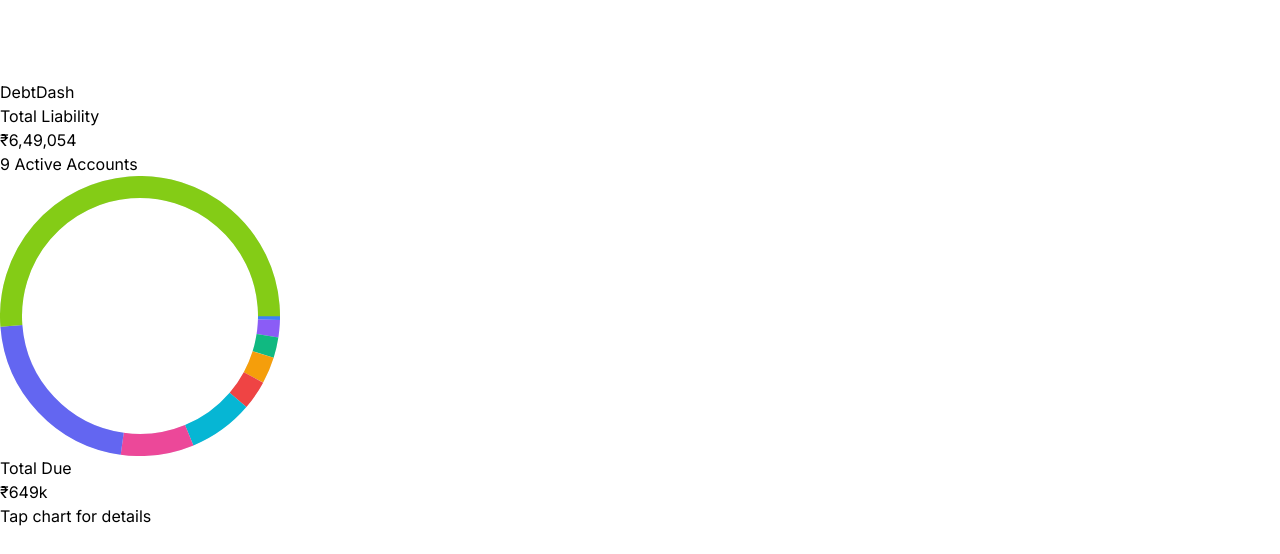
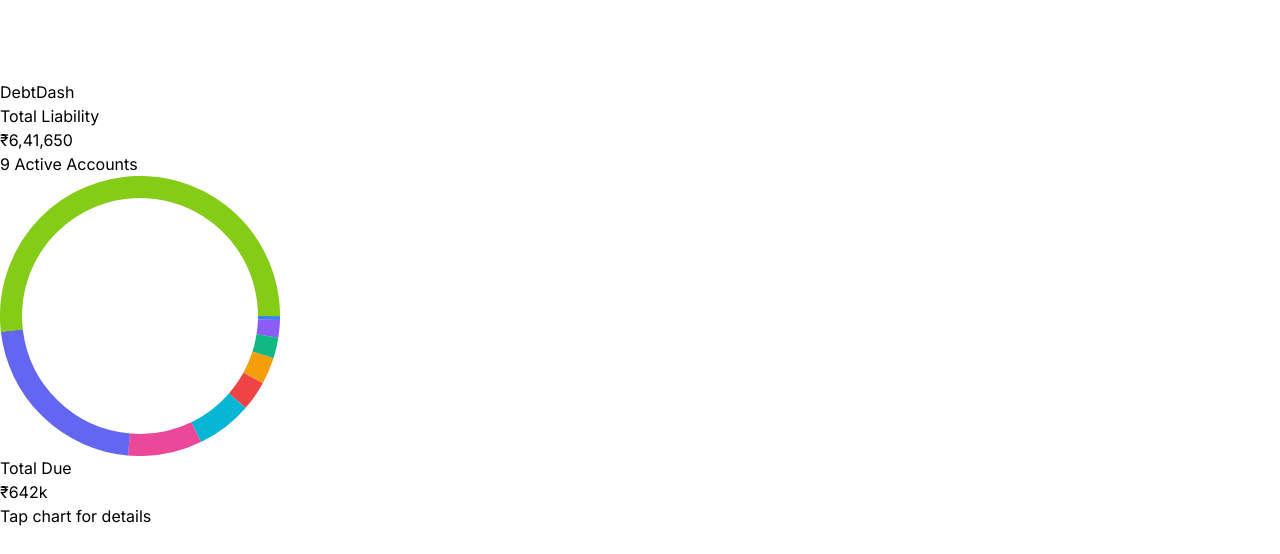
Before and after one commit to sreerag5375/LoanManager, a React (Vite) app: page / in a window 1280 px wide. Shown: the part 1200-1754 px from the top of the page. Built offline with nearby package versions, Linux system fonts and the light colour scheme.

Commit message:
update fed credit card amount

```diff
--- a/src/App.jsx
+++ b/src/App.jsx
@@ -35,7 +35,7 @@
   // --- STATE ---
   const [loans, setLoans] = useState([
     { id: 1, name: 'One card Loan', amount: 12889 },
-    { id: 2, name: 'Fed Credit card', amount: 48704 },
+    { id: 2, name: 'Fed Credit card', amount: 41300 },
     { id: 3, name: 'ICICI Credit card', amount: 19950 },
     { id: 4, name: 'Mannarkkad loan', amount: 15400 },
     { id: 5, name: 'Cred Loan 1', amount: 21885 },
```
